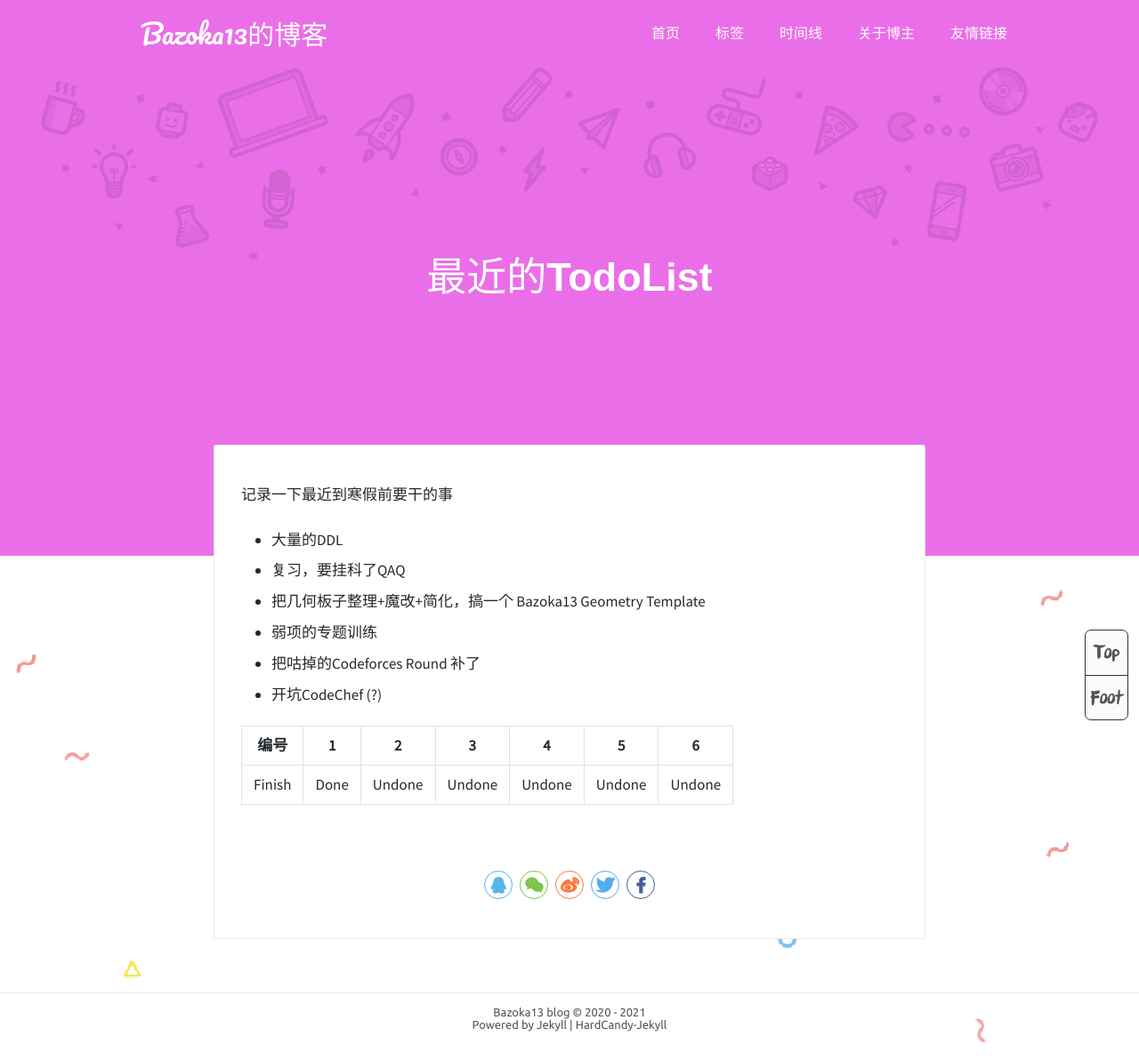
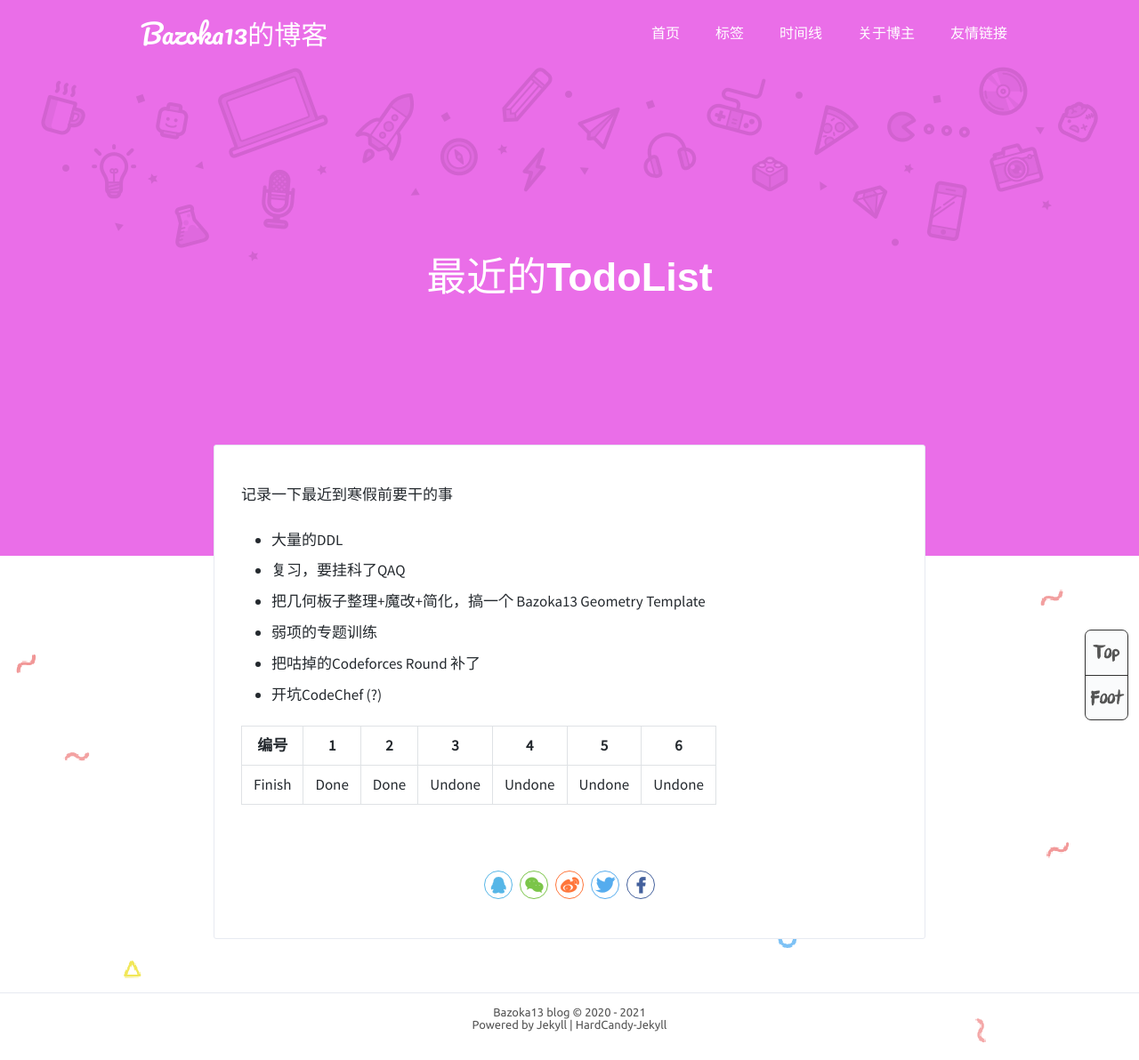
Before and after one commit to Bazoka13/Bazoka13.github.io, a Jekyll site: the page built from _posts/2020-12-26-TodoList.md, in a window 1280 px wide. Shown: the whole page at 89% size. Built offline with Jekyll 4.4.1, drawn with Linux system fonts in a browser that asks for light colours; comment, search, counter and statistics services are not loaded.

Commit message:
Update 2020-12-26-TodoList.md

```diff
--- a/_posts/2020-12-26-TodoList.md
+++ b/_posts/2020-12-26-TodoList.md
@@ -17,6 +17,6 @@
 - 把咕掉的Codeforces Round 补了
 - 开坑CodeChef (?)
 
-|  编号  |  1   |   2    |   3    |   4    |   5    |   6    |
-| :----: | :--: | :----: | :----: | :----: | :----: | :----: |
-| Finish | Done | Undone | Undone | Undone | Undone | Undone |
+|  编号  |  1   |  2   |   3    |   4    |   5    |   6    |
+| :----: | :--: | :--: | :----: | :----: | :----: | :----: |
+| Finish | Done | Done | Undone | Undone | Undone | Undone |
```
